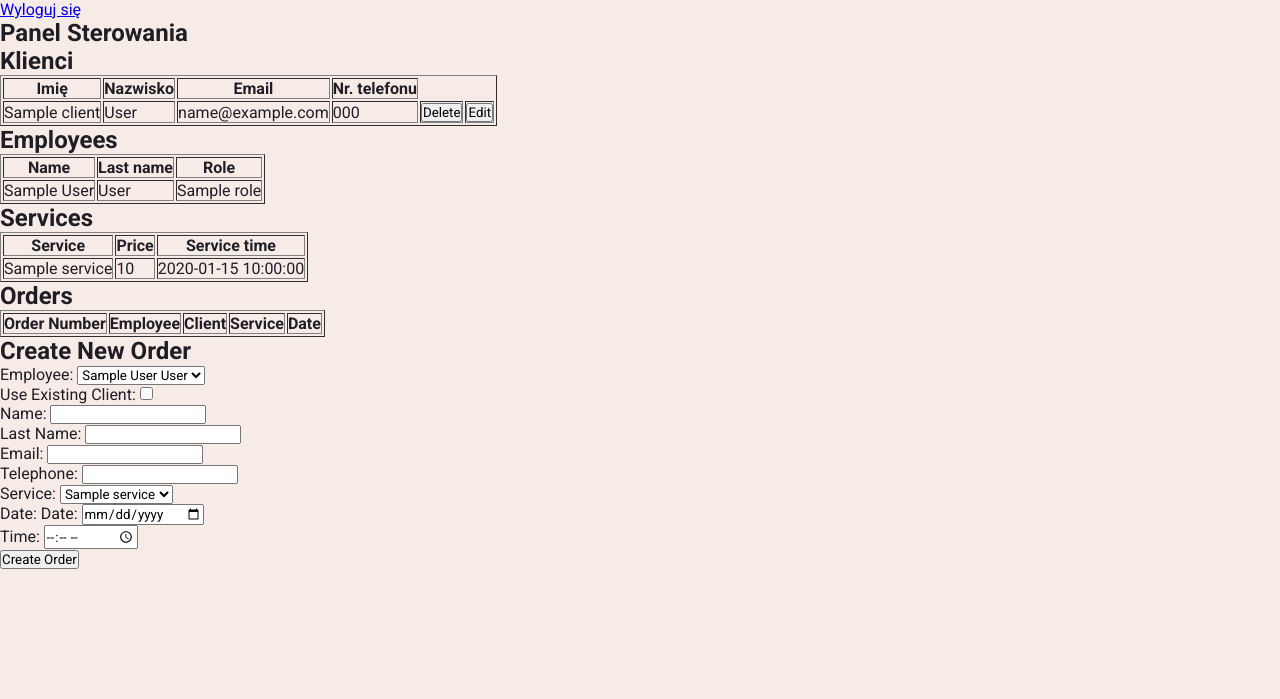
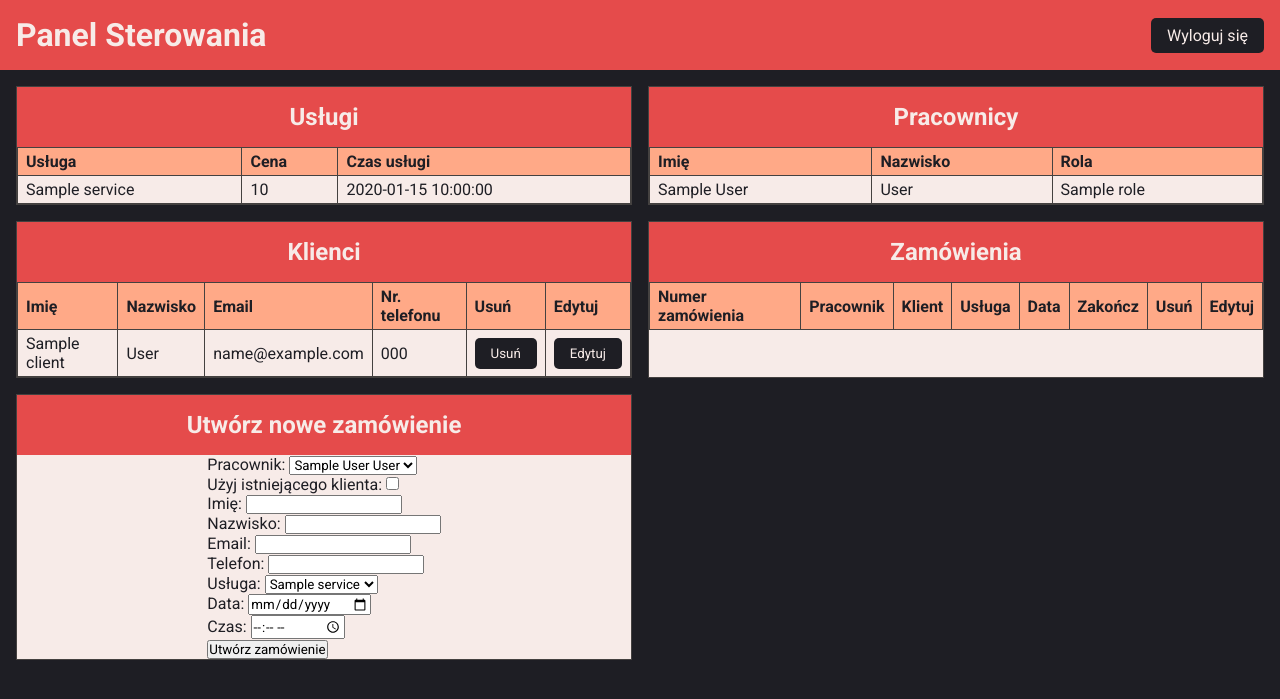
Before and after one commit to NoelJasik/controlPanelPhp, a PHP site: page /pages/control_panel.php in a window 1280 px wide. Shown: the top 699 px of the page. Run offline with PHP 8.4, Linux system fonts and the light colour scheme; tables that the repository leaves empty or names only in its code hold one stand-in row (values such as "Sample post"); lists and menus that the app fills with data are empty.

Commit message:
Basic design

```diff
--- a/css/index.css
+++ b/css/index.css
@@ -10,11 +10,94 @@
   --imperial-red: #e54b4bff;
   --atomic-tangerine: #ffa987ff;
   --seashell: #f7ebe8ff;
+  --seashell-2: #f0bcaf;
   --jet: #444140ff;
   --raisin-black: #1e1e24ff;
 }
 
 body {
+  background-color: var(--raisin-black);
+  color: var(--raisin-black);
+}
+
+header {
+  background-color: var(--imperial-red);
+  color: var(--seashell);
+  padding: 1rem;
+  text-align: center;
+  display: flex;
+  justify-content: space-between;
+  align-items: center;
+  align-content: center;
+}
+
+.btn {
+  background-color: var(--raisin-black);
+  color: var(--seashell);
+  padding: 0.5rem 1rem;
+  border: none;
+  border-radius: 5px;
+  cursor: pointer;
+  transition: 0.3s;
+  text-decoration: none;
+}
+
+.btn:hover {
+  background-color: var(--atomic-tangerine);
+  color: var(--raisin-black);
+}
+
+main {
+  display: grid;
+  grid-template-columns: repeat(2, 1fr);
+  grid-column-gap: 1rem;
+  grid-row-gap: 1rem;
+  padding: 1rem;
+  width: 100%;
+}
+
+.table-box {
   background-color: var(--seashell);
-  color: var(--raisin-black);
+  display: flex;
+  flex-direction: column;
+  justify-content: flex-start;
+  align-items: center;
+  width: 100%;
+  border-collapse: collapse;
+  height: 100%;
+  border-style: solid;
+  border-width: 1px;
+  border-color: var(--jet);
+}
+.table-box table {
+  width: 100%;
+  border-collapse: collapse;
+}
+.table-box table th {
+  text-align: left;
+  background-color: var(--atomic-tangerine);
+  padding: 0.25rem 0.5rem;
+  border-style: solid;
+  border-width: 1px;
+  border-color: var(--jet);
+}
+.table-box table td {
+  padding: 0.25rem 0.5rem;
+  border-style: solid;
+  border-width: 1px;
+  border-color: var(--jet);
+}
+.table-box h2 {
+  background-color: var(--imperial-red);
+  color: var(--seashell);
+  padding: 1rem;
+  font-size: 1.5rem;
+  text-align: center;
+  width: 100%;
+}
+
+@media screen and (max-width: 1400px) {
+  main {
+    flex-direction: column;
+  }
 }/*# sourceMappingURL=index.css.map */
--- a/css/index.scss
+++ b/css/index.scss
@@ -1,22 +1,110 @@
-@import url('https://fonts.googleapis.com/css2?family=Roboto:ital,wght@0,100;0,300;0,400;0,500;0,700;0,900;1,100;1,300;1,400;1,500;1,700;1,900&display=swap');
+@import url("https://fonts.googleapis.com/css2?family=Roboto:ital,wght@0,100;0,300;0,400;0,500;0,700;0,900;1,100;1,300;1,400;1,500;1,700;1,900&display=swap");
 
 * {
     margin: 0;
     padding: 0;
     box-sizing: border-box;
-    font-family: 'Roboto', sans-serif;
-
+    font-family: "Roboto", sans-serif;
 }
 
 :root {
     --imperial-red: #e54b4bff;
     --atomic-tangerine: #ffa987ff;
     --seashell: #f7ebe8ff;
+    --seashell-2: #f0bcaf;
     --jet: #444140ff;
     --raisin-black: #1e1e24ff;
 }
 
 body {
-    background-color: var(--seashell);
+    background-color: var(--raisin-black);
     color: var(--raisin-black);
 }
+
+header {
+    background-color: var(--imperial-red);
+    color: var(--seashell);
+    padding: 1rem;
+    text-align: center;
+    display: flex;
+    justify-content: space-between;
+    align-items: center;
+    align-content: center;
+}
+
+.btn {
+    background-color: var(--raisin-black);
+    color: var(--seashell);
+
+    padding: 0.5rem 1rem;
+    border: none;
+    border-radius: 5px;
+    cursor: pointer;
+    transition: 0.3s;
+    text-decoration: none;
+}
+
+.btn:hover {
+    background-color: var(--atomic-tangerine);
+    color: var(--raisin-black);
+}
+
+main {
+    display: grid;
+    grid-template-columns: repeat(2, 1fr);
+    grid-column-gap: 1rem;
+    grid-row-gap: 1rem;
+
+    padding: 1rem;
+    width: 100%;
+}
+
+.table-box {
+    background-color: var(--seashell);
+    display: flex;
+    flex-direction: column;
+    justify-content: flex-start;
+    align-items: center;
+    width: 100%;
+    border-collapse: collapse;
+    height: 100%;
+
+    border-style: solid;
+    border-width: 1px;
+    border-color: var(--jet);
+
+    table {
+        width: 100%;
+        border-collapse: collapse;
+
+        th {
+            text-align: left;
+            background-color: var(--atomic-tangerine);
+            padding: 0.25rem 0.5rem;
+            border-style: solid;
+            border-width: 1px;
+            border-color: var(--jet);
+        }
+        td {
+            padding: 0.25rem 0.5rem;
+            border-style: solid;
+            border-width: 1px;
+            border-color: var(--jet);
+        }
+    }
+
+    h2 {
+        background-color: var(--imperial-red);
+        color: var(--seashell);
+        padding: 1rem;
+        font-size: 1.5rem;
+        text-align: center;
+        width: 100%;
+    }
+}
+
+@media screen and (max-width: 1400px) {
+    main {
+        flex-direction: column;
+    }
+}
--- a/pages/control_panel.php
+++ b/pages/control_panel.php
@@ -12,7 +12,7 @@ if ($_SERVER["REQUEST_METHOD"] == "POST") {
 $conn = mysqli_connect($servername, $username, $password, $databaseName);
 
 if (!$conn) {
-    die("Connection failed: " . mysqli_connect_error());
+    die("Połączenie nieudane: " . mysqli_connect_error());
 }
 $queries = [
     'clients' => "SELECT * FROM clients",
@@ -53,12 +53,10 @@ while ($row = $resultServices->fetch_assoc()) {
     $tableServices[] = $row;
 }
 
-
-
 $conn->close();
 ?>
 <!DOCTYPE html>
-<html lang="en">
+<html lang="pl">
 
 <head>
     <meta charset="UTF-8">
@@ -69,21 +67,73 @@ $conn->close();
 
 <body>
     <header>
-    <a href="../index.php">Wyloguj się</a>
-    <h2>Panel Sterowania</h2>
+        <h1>Panel Sterowania</h1>
+        <a class="btn" href="../index.php">Wyloguj się</a>
     </header>
-    <h2>Klienci</h2>
+    <main>
+        <div class="table-box">
+            <h2>Usługi</h2>
+            <table>
+                <tr>
+                    <th>Usługa</th>
+                    <th>Cena</th>
+                    <th>Czas usługi</th>
+                </tr>
+                <?php foreach ($tableServices as $row): ?>
+                    <tr>
+                        <td><?php echo $row['name']; ?></td>
+                        <td><?php echo $row['price']; ?></td>
+                        <td><?php echo $row['service_time']; ?></td>
+                    </tr>
+                <?php endforeach; ?>
+            </table>
+        </div>
+
+        <div class="table-box">
+            <h2>Pracownicy</h2>
+            <table>
+                <tr>
+                    <th>Imię</th>
+                    <th>Nazwisko</th>
+                    <th>Rola</th>
+                </tr>
+                <?php foreach ($tableEmployees as $row): ?>
+                    <tr>
+                        <td><?php echo $row['name']; ?></td>
+                        <td><?php echo $row['last_name']; ?></td>
+                        <td><?php echo $tableRoles[$row['role_id'] - 1]['name'] ?></td>
+                    </tr>
+                <?php endforeach; ?>
+            </table>
+        </div>
+        <!--
+    <h2>Role</h2>
     <table border="1">
         <tr>
-
+            <th>Rola</th>
+            <th>Wynagrodzenie</th>
+        </tr>
+        <?php foreach ($tableRoles as $row): ?>
+            <tr>
+                <td><?php echo $row['name']; ?></td>
+                <td><?php echo $row['hourly_wage']; ?></td>
+                </form>
+            </tr>
+        <?php endforeach; ?>
+    </table> -->
+        <div class="table-box">
+            <h2>Klienci</h2>
+            <table>
+                <tr>
                     <th>Imię</th>
                     <th>Nazwisko</th>
                     <th>Email</th>
                     <th>Nr. telefonu</th>
+                    <th>Usuń</th>
+                    <th>Edytuj</th>
                 </tr>
                 <?php foreach ($tableClients as $row): ?>
                     <tr>
-
                         <td><?php echo $row['name']; ?></td>
                         <td><?php echo $row['last_name']; ?></td>
                         <td><?php echo $row['email']; ?></td>
@@ -91,81 +141,33 @@ $conn->close();
                         <form action="delete_entry.php" method="post">
                             <input type="hidden" name="id" value="<?php echo $row['id']; ?>">
                             <input type="hidden" name="table" value="clients">
-                    <td><input type="submit" value="Delete"></td>
+                            <td><input type="submit" value="Usuń" class="btn"></td>
                         </form>
                         <form action="update_entry.php" method="post">
                             <input type="hidden" name="id" value="<?php echo $row['id']; ?>">
                             <input type="hidden" name="table" value="clients">
-                    <td><input type="submit" value="Edit"></td>
+                            <td><input type="submit" value="Edytuj" class="btn"></td>
                         </form>
                     </tr>
                 <?php endforeach; ?>
             </table>
+        </div>
 
-    <h2>Employees</h2>
-    <table border="1">
+        <div class="table-box">
+            <h2>Zamówienia</h2>
+            <table>
                 <tr>
-
-            <th>Name</th>
-            <th>Last name</th>
-            <th>Role</th>
-        </tr>
-        <?php foreach ($tableEmployees as $row): ?>
-            <tr>
-
-                <td><?php echo $row['name']; ?></td>
-                <td><?php echo $row['last_name']; ?></td>
-                <td><?php echo $tableRoles[$row['role_id'] - 1]['name'] ?></td>
-            </tr>
-        <?php endforeach; ?>
-    </table>
-<!--
-    <h2>Roles</h2>
-    <table border="1">
-        <tr>
-
-            <th>Role</th>
-            <th>Salary</th>
-        </tr>
-        <?php foreach ($tableRoles as $row): ?>
-            <tr>
-
-                <td><?php echo $row['name']; ?></td>
-                <td><?php echo $row['hourly_wage']; ?></td>
-                </form>
-            </tr>
-        <?php endforeach; ?>
-    </table> -->
-
-    <h2>Services</h2>
-    <table border="1">
-        <tr>
-
-            <th>Service</th>
-            <th>Price</th>
-            <th>Service time</th>
-        </tr>
-        <?php foreach ($tableServices as $row): ?>
-            <tr>
-
-                <td><?php echo $row['name']; ?></td>
-                <td><?php echo $row['price']; ?></td>
-                <td><?php echo $row['service_time']; ?></td>
-            </tr>
-        <?php endforeach; ?>
-    </table>
-
-    <h2>Orders</h2>
-    <table border="1">
-        <tr>
-            <th>Order Number</th>
-            <th>Employee</th>
-            <th>Client</th>
-            <th>Service</th>
-            <th>Date</th>
+                    <th>Numer zamówienia</th>
+                    <th>Pracownik</th>
+                    <th>Klient</th>
+                    <th>Usługa</th>
+                    <th>Data</th>
+                    <th>Zakończ</th>
+                    <th>Usuń</th>
+                    <th>Edytuj</th>
                 </tr>
                 <?php foreach ($tableOrders as $row):
-            if($row['completed'] == 0) :
+                    if ($row['completed'] == 0) :
                 ?>
                         <tr>
                             <td><?php echo $row['id']; ?></td>
@@ -175,25 +177,27 @@ $conn->close();
                             <td><?php echo $row['date']; ?></td>
                             <form action="complete_order.php" method="post">
                                 <input type="hidden" name="order_id" value="<?php echo $row['id']; ?>">
-                    <td><input type="submit" value="Complete"></td>
+                                <td><input type="submit" value="Zakończ" class="btn"></td>
                             </form>
                             <form action="delete_entry.php" method="post">
                                 <input type="hidden" name="id" value="<?php echo $row['id']; ?>">
                                 <input type="hidden" name="table" value="orders">
-                    <td><input type="submit" value="Delete"></td>
+                                <td><input type="submit" value="Usuń" class="btn"></td>
                             </form>
                             <form action="update_entry.php" method="post">
                                 <input type="hidden" name="id" value="<?php echo $row['id']; ?>">
                                 <input type="hidden" name="table" value="orders">
-                    <td><input type="submit" value="Edit"></td>
+                                <td><input type="submit" value="Edytuj" class="btn"></td>
                             </form>
                         </tr>
-        <?php endif; endforeach; ?>
+                <?php endif;
+                endforeach; ?>
             </table>
-
-    <h2>Create New Order</h2>
+        </div>
+        <div class="table-box">
+            <h2>Utwórz nowe zamówienie</h2>
             <form action="create_order.php" method="post">
-        <label for="employee_id">Employee:</label>
+                <label for="employee_id">Pracownik:</label>
                 <select name="employee_id" id="employee_id">
                     <?php foreach ($tableEmployees as $employee): ?>
                         <option value="<?php echo $employee['id']; ?>"><?php echo $employee['name'] . ' ' . $employee['last_name']; ?></option>
@@ -201,12 +205,12 @@ $conn->close();
                 </select>
                 <br>
 
-        <label for="toggle_client">Use Existing Client:</label>
+                <label for="toggle_client">Użyj istniejącego klienta:</label>
                 <input type="checkbox" id="toggle_client" name="toggle_client" onclick="toggleClientFields()">
                 <br>
 
                 <div id="existing_client_fields" style="display: none;">
-            <label for="client_id">Client:</label>
+                    <label for="client_id">Klient:</label>
                     <select name="client_id" id="client_id">
                         <?php foreach ($tableClients as $client): ?>
                             <option value="<?php echo $client['id']; ?>"><?php echo $client['name'] . ' ' . $client['last_name']; ?></option>
@@ -216,17 +220,17 @@ $conn->close();
                 </div>
 
                 <div id="new_client_fields">
-            <label for="client_name">Name:</label>
-            <input type="text" name="client_name" id="client_name" required><br>
+                    <label for="client_name">Imię:</label>
+                    <input type="text" name="client_name" id="client_name"><br>
 
-            <label for="client_last_name">Last Name:</label>
-            <input type="text" name="client_last_name" id="client_last_name" required><br>
+                    <label for="client_last_name">Nazwisko:</label>
+                    <input type="text" name="client_last_name" id="client_last_name"><br>
 
                     <label for="client_email">Email:</label>
-            <input type="email" name="client_email" id="client_email" required><br>
+                    <input type="email" name="client_email" id="client_email"><br>
 
-            <label for="client_telephone">Telephone:</label>
-            <input type="text" name="client_telephone" id="client_telephone" required><br>
+                    <label for="client_telephone">Telefon:</label>
+                    <input type="text" name="client_telephone" id="client_telephone"><br>
                 </div>
 
                 <script>
@@ -237,8 +241,7 @@ $conn->close();
                     }
                 </script>
 
-
-        <label for="service_id">Service:</label>
+                <label for="service_id">Usługa:</label>
                 <select name="service_id" id="service_id">
                     <?php foreach ($tableServices as $service): ?>
                         <option value="<?php echo $service['id']; ?>"><?php echo $service['name']; ?></option>
@@ -246,18 +249,17 @@ $conn->close();
                 </select>
                 <br>
 
-
-
-        <label for="date">Date:</label>
-        <label for="date">Date:</label>
+                <label for="date">Data:</label>
                 <input type="date" name="date" id="date"><br>
 
-        <label for="time">Time:</label>
+                <label for="time">Czas:</label>
                 <input type="time" name="time" id="time"><br>
 
+                <input type="submit" value="Utwórz zamówienie">
+            </form>
+        </div>
+    </main>
 
-        <input type="submit" value="Create Order">
-    </form>
 </body>
 
 </html>
```
Also changed, not shown: 1 other file. Lines whose indentation alone changed are shown as unchanged.
